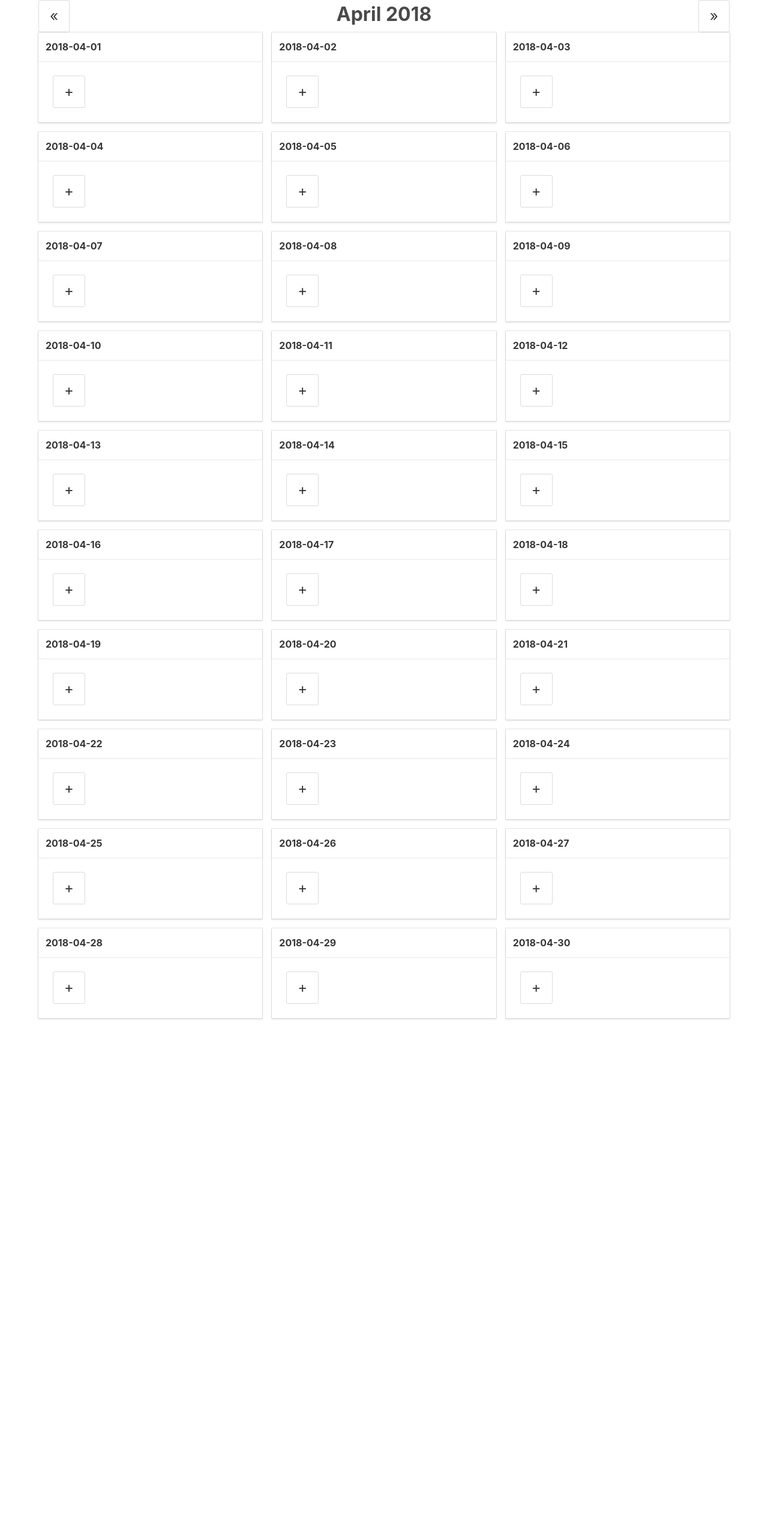
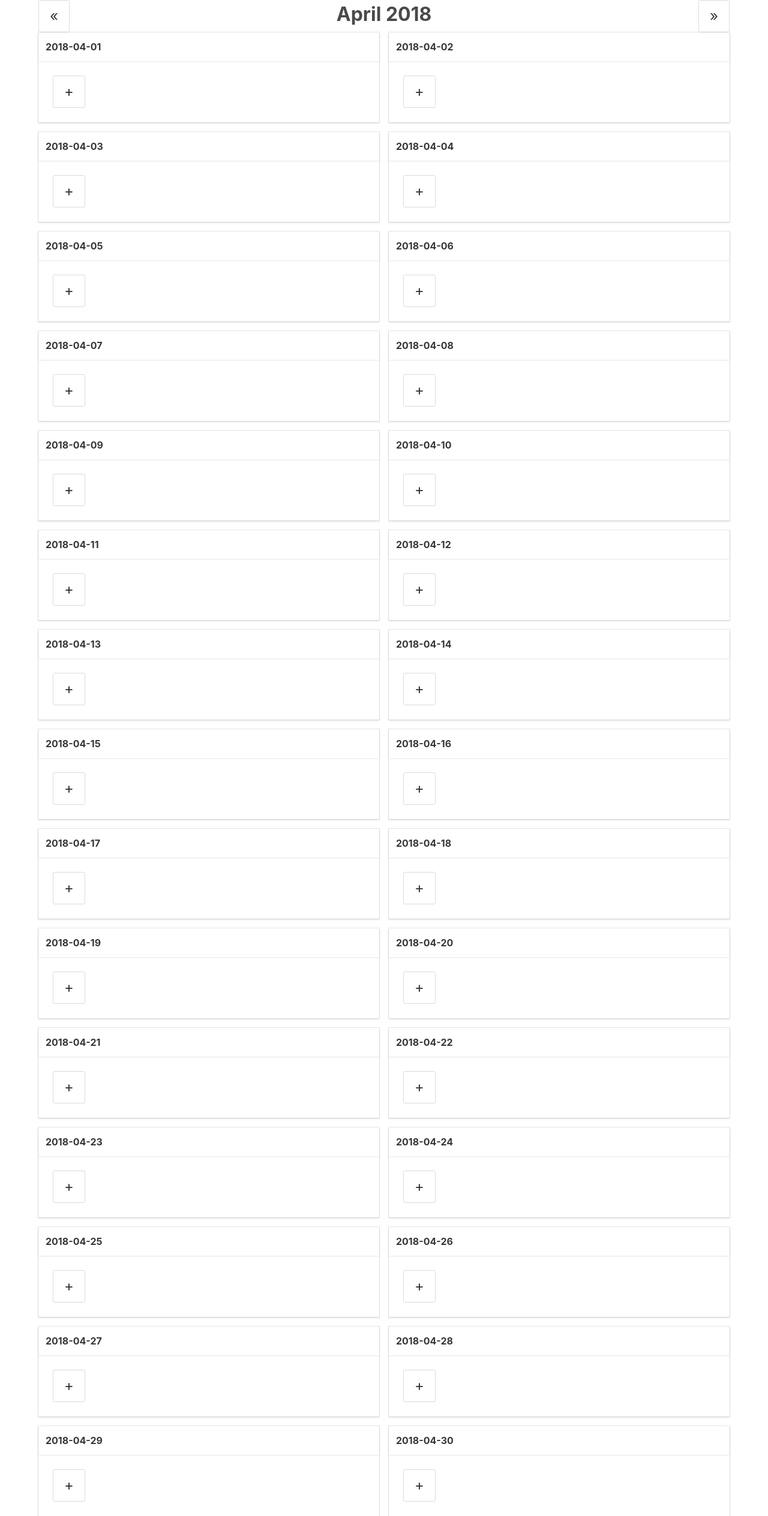
Before and after one commit to midzer/timetool, a Jekyll site: the page built from index.md, in a window 1280 px wide. Shown: the whole page at 60% size. Built offline with Jekyll 4.4.1, drawn with Linux system fonts in a browser that asks for light colours; before the commit the page ends 1698 px from its top, so only the background shows below that.

Commit message:
adjust card grid breakpoint values

```diff
--- a/_sass/core/_base.scss
+++ b/_sass/core/_base.scss
@@ -34,7 +34,7 @@
     }
 
     @include tablet-only {
-        grid-template-columns: repeat(2, 1fr);
+        grid-template-columns: repeat(1, 1fr);
     }
 
     @include desktop-only {
@@ -42,7 +42,7 @@
     }
 
     @include widescreen-only {
-        grid-template-columns: repeat(3, 1fr);
+        grid-template-columns: repeat(2, 1fr);
     }
 
     @include fullhd {
```
